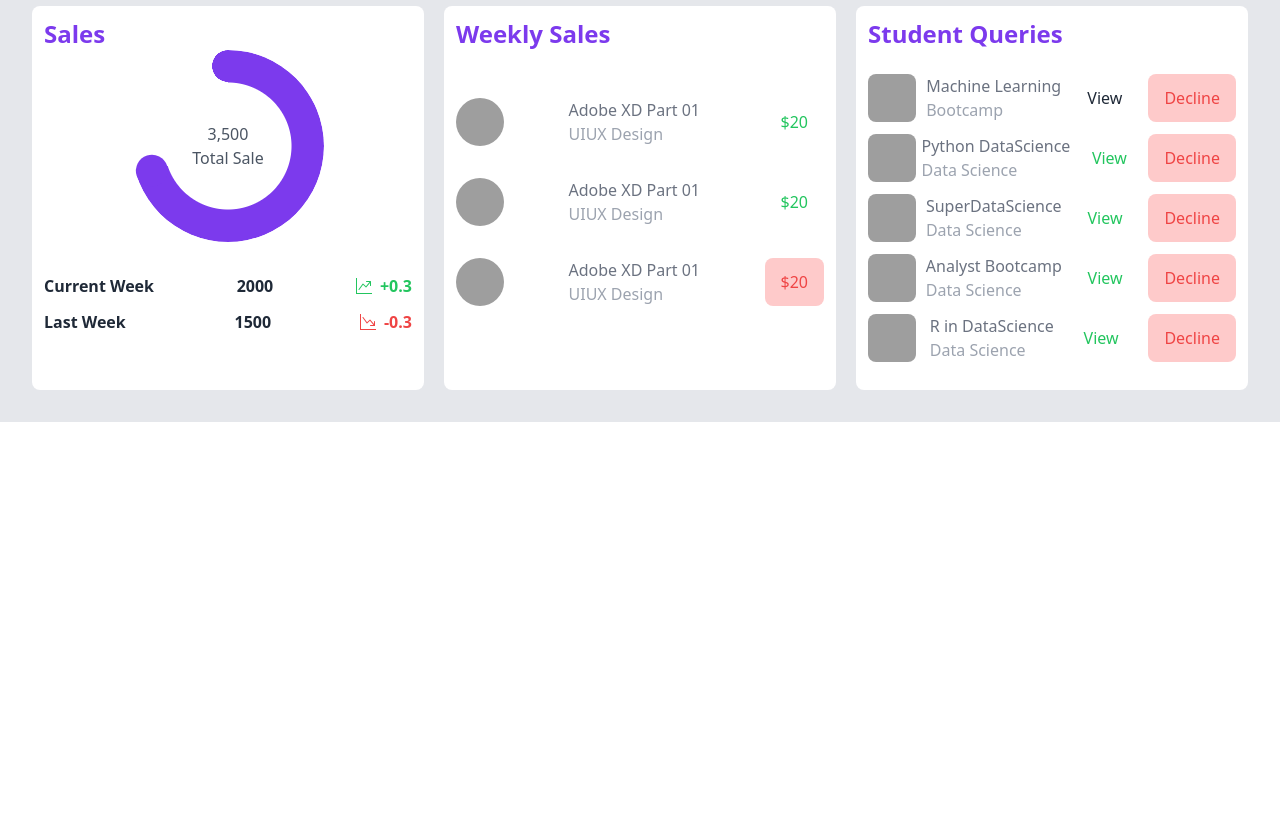
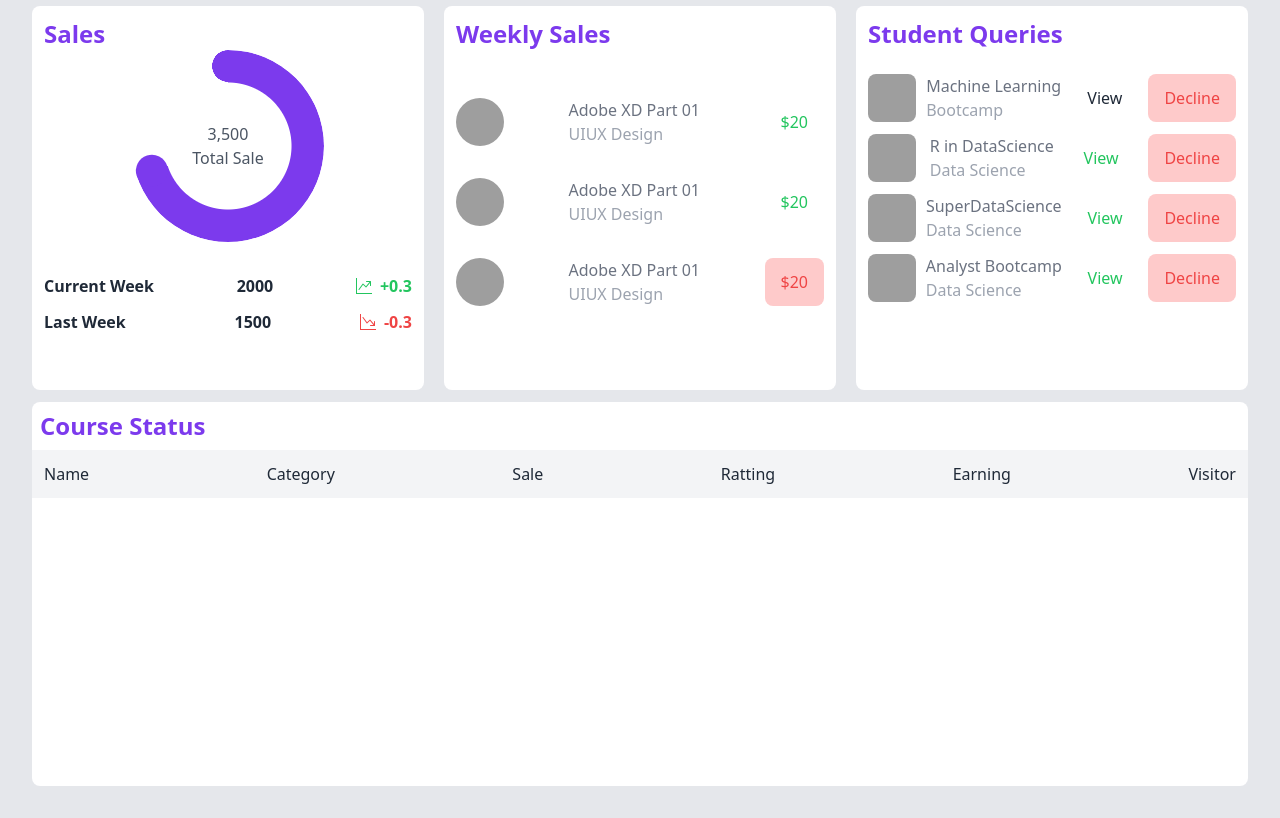
Before and after one commit to adarshswaminath/Etech-Teacher-Dashboard-template, a React (Vite) app: page / in a window 1280 px wide. Shown: the part 660-1478 px from the top of the page. Before the commit the page ends 1082 px from the top, so only its background shows below. Built offline with nearby package versions, Linux system fonts and the light colour scheme; grey boxes are pictures that could not be loaded.

Commit message:
Need to complete table and graph in dashboard

```diff
--- a/src/Components/Dashboard/Box.jsx
+++ b/src/Components/Dashboard/Box.jsx
@@ -107,13 +107,12 @@ function Box() {
             {/* first row */}
             <Query title="Machine Learning" color="blue" caption="Bootcamp"/>
             {/* second row */}
-            <Query title="Python DataScience" color="green" caption="Data Science"/>
+            <Query title="R in DataScience" color="green" caption="Data Science"/>
             {/* third row */}
             <Query title="SuperDataScience" color="green" caption="Data Science" />
             {/* Fourth row */}
             <Query title="Analyst Bootcamp" color="green" caption="Data Science"/>
-            {/* fifth */}
-            <Query title="R in DataScience" color="green" caption="Data Science"/>
+
         </div>
       </div>
     </div>
--- a/src/Components/Dashboard/Dashboard.jsx
+++ b/src/Components/Dashboard/Dashboard.jsx
@@ -2,6 +2,7 @@ import React from 'react'
 import Hero from './Hero'
 import Cards from './Cards'
 import Box from './Box'
+import Table from './Table'
 
 function Dashboard() {
   return (
@@ -9,6 +10,7 @@ function Dashboard() {
         <Hero/>
         <Cards/>
         <Box/>
+        <Table/>
     </div>
   )
 }
--- a/src/Components/Dashboard/Graph.jsx
+++ b/src/Components/Dashboard/Graph.jsx
@@ -1,22 +1,33 @@
-import Chart from "chart.js/auto";
-import { Bar } from "react-chartjs-2";
+import React from 'react';
+import { Bar } from 'react-chartjs-2';
 
 function Graph() {
-    const labels = ["January", "February", "March", "April", "May", "June"];
   const data = {
-      labels: labels,
+    labels: ['January', 'February', 'March', 'April', 'May', 'June'],
     datasets: [
       {
-          label: "My First dataset",
-          backgroundColor: "rgb(255, 99, 132)",
-          borderColor: "rgb(255, 99, 132)",
-          data: [10, 15, 5, 2, 20, 30, 45],
-        },
-      ],
+        label: 'Sales',
+        backgroundColor: 'rgba(75,192,192,0.2)',
+        borderColor: 'rgba(75,192,192,1)',
+        borderWidth: 1,
+        hoverBackgroundColor: 'rgba(75,192,192,0.4)',
+        hoverBorderColor: 'rgba(75,192,192,1)',
+        data: [65, 59, 80, 81, 56, 55]
+      }
+    ]
   };
+
+  const options = {
+    scales: {
+      y: {
+        beginAtZero: true
+      }
+    }
+  };
+
   return (
-      <div>
-        <Bar data={data} />
+    <div className="bg-white rounded-lg p-4 shadow">
+      <Bar data={data} options={options} />
     </div>
   );
 }
--- a/src/Components/Dashboard/Hero.jsx
+++ b/src/Components/Dashboard/Hero.jsx
@@ -46,6 +46,7 @@ function Hero() {
                 </div>
             </div>
             {/* box body */}
+            {/* graph for the website */}
             {/* <Graph/> */}
         </div>
 
--- /dev/null
+++ b/src/Components/Dashboard/Table.jsx
@@ -0,0 +1,25 @@
+import React from 'react'
+
+function Table() {
+  return (
+    <div>
+        <div className=" bg-white h-96 mt-3 rounded-lg">
+            <div>
+                <h3 className='p-2 text-2xl font-semibold text-violet-600'>Course Status</h3>
+            </div>
+            <div className="flex justify-between bg-gray-100 p-3">
+                <div>Name</div>
+                <div>Category</div>
+                <div>Sale</div>
+                <div>Ratting</div>
+                <div>Earning</div>
+                <div>Visitor</div>
+            </div>
+            {/* first row */}
+
+        </div>
+    </div>
+  )
+}
+
+export default Table
```
Lines whose indentation alone changed are shown as unchanged.
